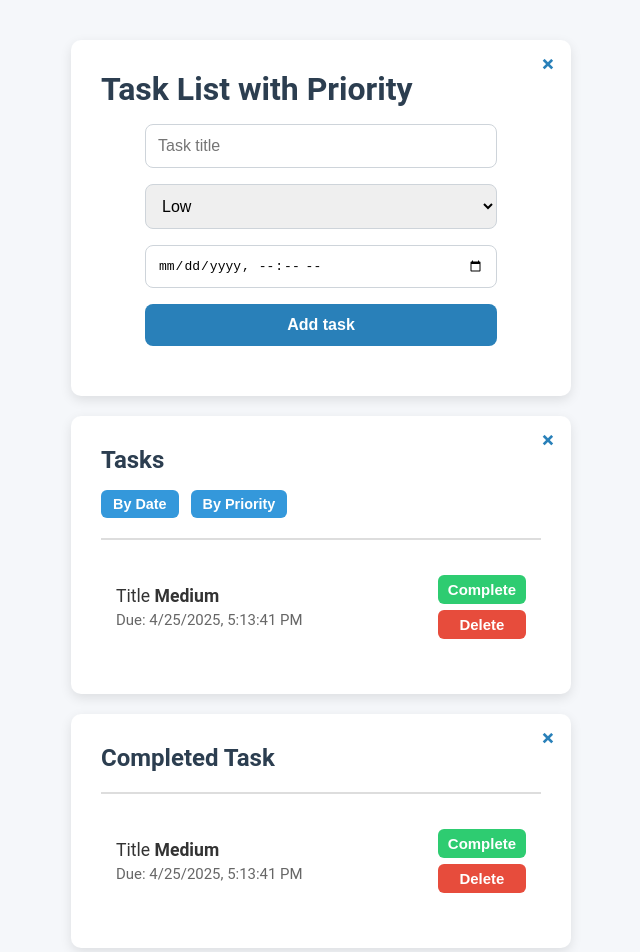
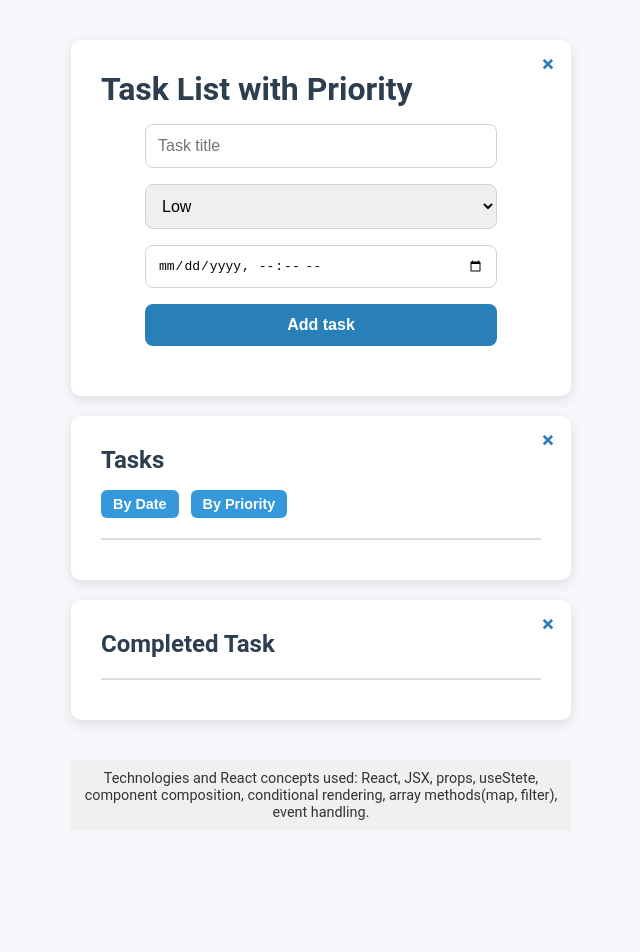
Before and after one commit to Dimon-2022/TaskList, a React app: page / in a window 1280 px wide. Shown: the top 952 px of the page, without its empty margins (319-959 px from the left). After the commit the page ends 871 px from the top, so only its background shows below. Built offline with nearby package versions, Linux system fonts and the light colour scheme; the HTML template or start-up script is replaced by a standard one.

Commit message:
implemented completed tasks and active tasks

```diff
--- a/src/App.jsx
+++ b/src/App.jsx
@@ -19,7 +19,18 @@
     setTasks([...tasks, { ...task, completed: false, id: Date.now() }]);
   }
 
-  console.log(tasks);
+  function deleteTask(id){
+    setTasks(tasks.filter(task=>task.id !== id))
+  }
+
+  function completeTask(id){
+    setTasks(tasks.map(task=> task.id === id ? {...task, completed: true} : task))
+  }
+
+
+  const activeTasks = tasks.filter((task) => !task.completed);
+  const completedTasks = tasks.filter((task) => task.completed);
+
 
   return (
     <div className="app">
@@ -52,7 +63,7 @@
               <button className="sort-button">By Date</button>
               <button className="sort-button">By Priority</button>
             </div>
-            <TaskList />
+            <TaskList completeTask={completeTask} deleteTask={deleteTask} activeTasks={activeTasks} />
           </>
         )}
       </div>
@@ -67,7 +78,9 @@
         >
           +
         </button>
-        {isOpen.completedTasks && <CompletedTaskList />}
+        {isOpen.completedTasks && <CompletedTaskList completedTasks={completedTasks} deleteTask={deleteTask
+
+        }/>}
       </div>
       <Footer />
     </div>
@@ -85,11 +98,10 @@
     if (title.trim() && deadline) {
       const task = { title, priority, deadline };
       addTask(task);
-      setTitle('');
-      setPriority('Low');
-      setDeadline('');
+      setTitle("");
+      setPriority("Low");
+      setDeadline("");
     }
-
   }
 
   return (
@@ -126,34 +138,37 @@
   );
 }
 
-function TaskList() {
+function TaskList({ activeTasks, deleteTask, completeTask}) {
   return (
     <ul className="task-list">
-      <TaskItem />
+      {activeTasks.map((task) => (
+        <TaskItem completeTask={completeTask} deleteTask={deleteTask} task={task} key={task.id} />
+      ))}
     </ul>
   );
 }
 
-function CompletedTaskList() {
-  return (
-    <ul className="completed-task-list">
-      <TaskItem />
-    </ul>
-  );
+function CompletedTaskList({completedTasks, deleteTask}) {
+  return <ul className="completed-task-list">
+    {completedTasks.map(task=> <TaskItem task={task} key={task.id} deleteTask={deleteTask}/>)}
+    </ul>;
 }
 
-function TaskItem() {
+function TaskItem({ task, deleteTask, completeTask }) {
+  const {title,priority,deadline,id, completed} = task;
   return (
-    <li className="task-item">
+    <li className={`task-item ${priority.toLowerCase()}`}>
       <div className="task-info">
         <div>
-          Title <strong>Medium</strong>
+          {title} <strong>{priority}</strong>
         </div>
-        <div className="task-deadline">Due: {new Date().toLocaleString()}</div>
+        <div className="task-deadline">
+          Due: {new Date(deadline).toLocaleString()}
+        </div>
       </div>
       <div className="task-buttons">
-        <button className="complete-button">Complete</button>
-        <button className="delete-button">Delete</button>
+        {!completed && <button className="complete-button" onClick={()=> completeTask(id)}>Complete</button>}
+        <button className="delete-button" onClick={()=> deleteTask(id)}>Delete</button>
       </div>
     </li>
   );
```
